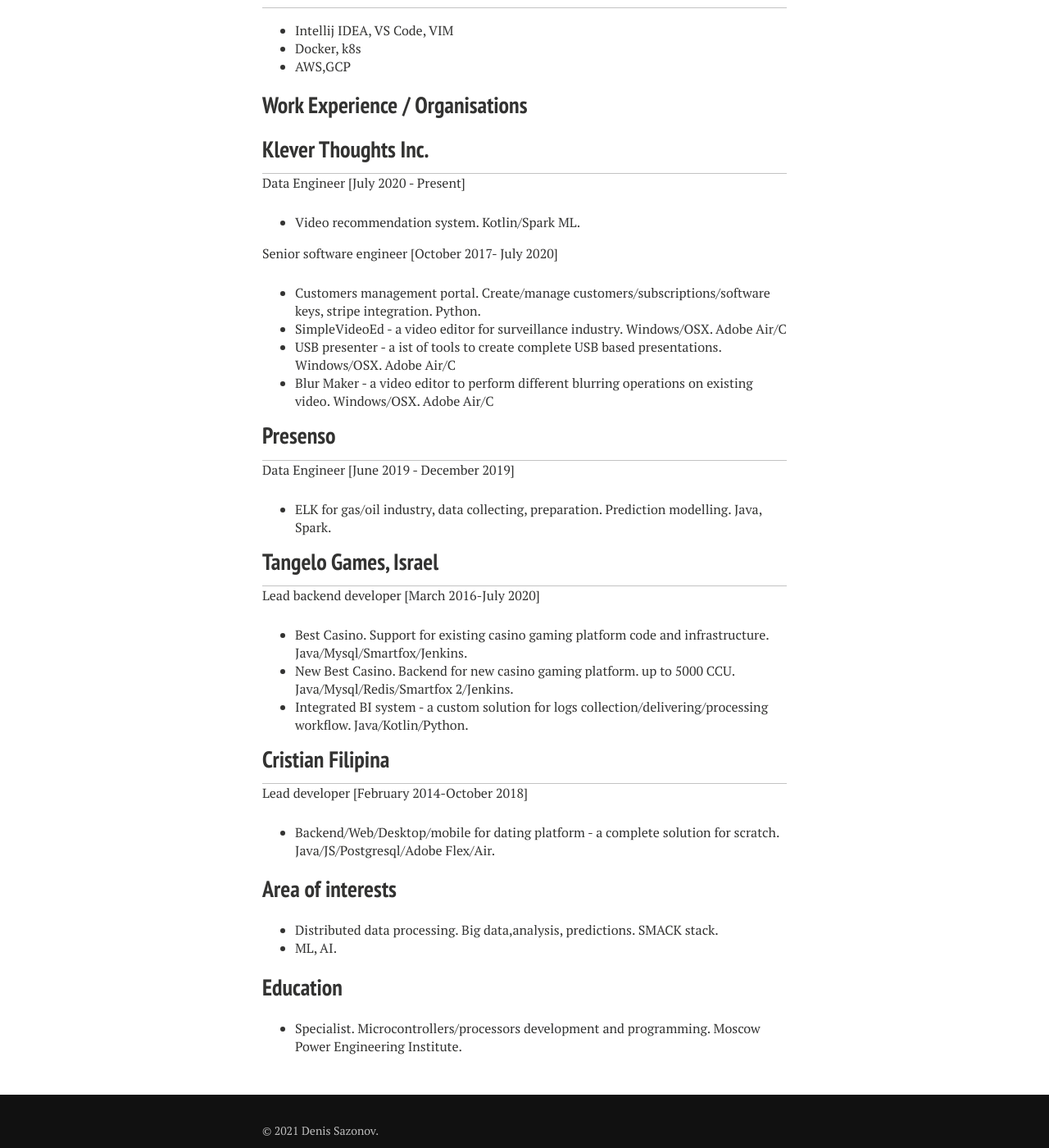
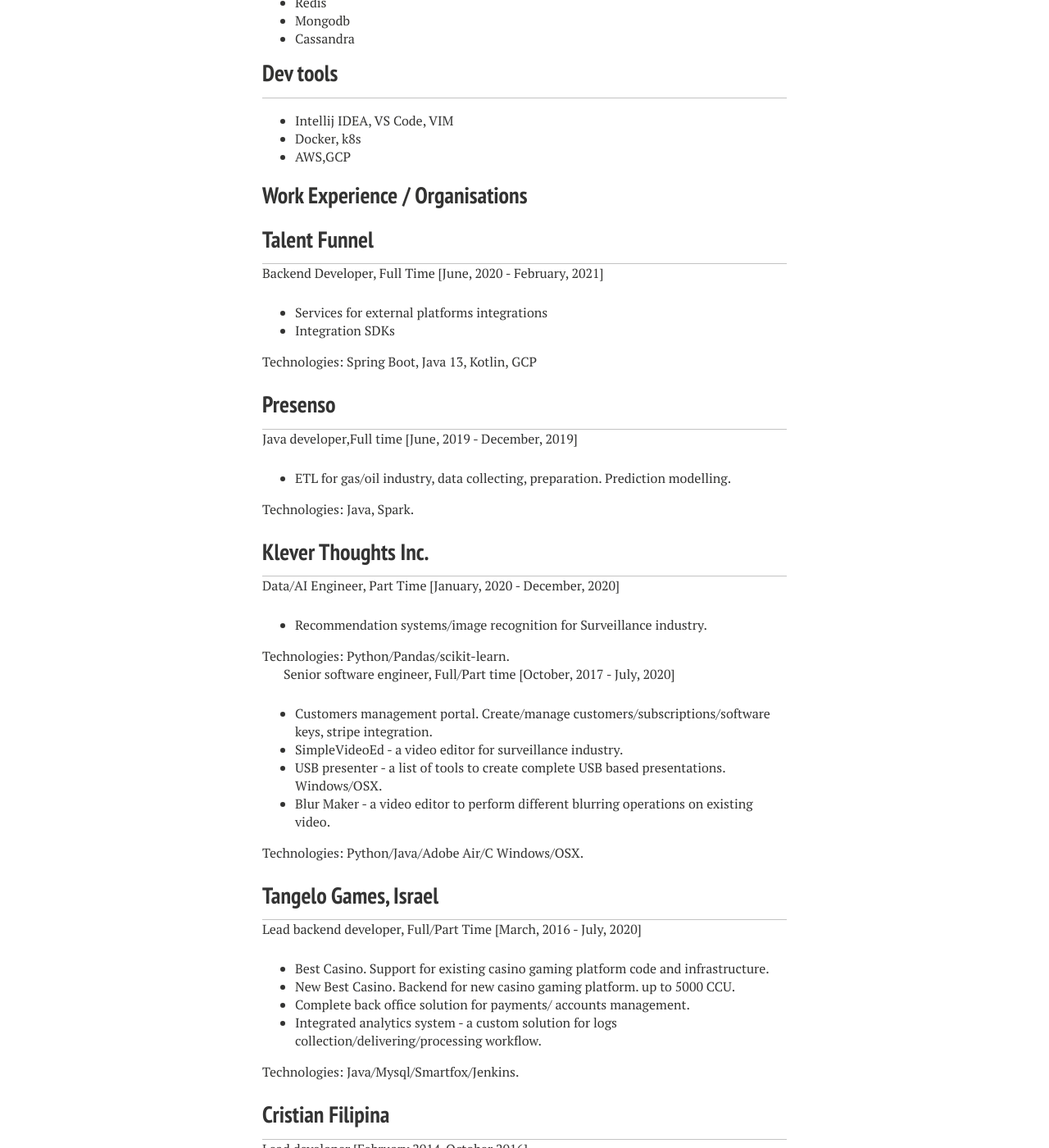
Before and after one commit to sadensmol/sadensmol.github.com, a Jekyll site: the page built from index.md, in a window 1280 px wide and 1400 px high, scrolled down 965 px. Shown: the whole window at 82% size. Built offline with Jekyll 4.4.1, drawn with Linux system fonts in a browser that asks for light colours; nearby versions of some CDN libraries; our own code applies the rules of GitHub Pages for plain Markdown files; some of the changed text lies outside the part shown.

Commit message:
fixed problems in resume

```diff
--- a/index.md
+++ b/index.md
@@ -7,19 +7,27 @@
 
 ## Highlight of achievements
 
-* Wrote a complete backend solution for Unity based online casino including BI part. Java/Kotlin/Python/Mysql/Redis .
-* Created a full pack of editors/tools for surveillance including customer management portal, helped to start a company from a startup. Python/Adobe Air/C/ffmpeg/windows/osx.
-* Provided a complete solution for dating portal, including back end, web, mobile applications. Text,video chats, profiles matching. Java/Adobe Air.
+* Wrote a complete backend solution for Unity based online casino including accounts managements, payments and analytics system.
+  Java/Kotlin/Python/Mysql/Redis.
+* Created a full pack of editors/tools for surveillance including customer management portal, and ML for image recognition.
+  helped to start a company from a startup.
+  Python/Adobe Air/C/ffmpeg/windows/osx.
+* Provided a complete solution for dating portal,
+  including back end, web, mobile applications. Text,video chats, profiles matching.
+  Java/Adobe Air.
+* Created custom DevOp tools for CD/CI for a small company, who developed e-commerce project.
+  Java/Bash/PostgreSQL.
 
 ## Skills and Proficiencies
 
-### Languages
+### Languages and overall experience
 
-* Java
-* Kotlin
-* Python
-* C
-* SQL
+* Java - 6 years (4 years for java 8 and 1.5 years for java 11)
+* Kotlin - 3 years
+* Python - 2 years
+* C - 4 years (mostly native functionality for different projects)
+* SQL - 6 years
+* NoSQL - 4 years
 
 ### Frameworks
 
@@ -42,35 +50,55 @@
 
 ## Work Experience / Organisations
 
-### Klever Thoughts Inc.
+### [Talent Funnel](https://www.talent-funnel.com/)
 
-Data Engineer [July 2020 - Present]
-* Video recommendation system. Kotlin/Spark ML.
+Backend Developer, Full Time [June, 2020 - February, 2021]
+* Services for external platforms integrations
+* Integration SDKs
 
-Senior software engineer [October 2017- July 2020]
-* Customers management portal. Create/manage customers/subscriptions/software keys, stripe integration. Python.
-* SimpleVideoEd - a video editor for surveillance industry. Windows/OSX. Adobe Air/C
-* USB presenter - a ist of tools to create complete USB based presentations. Windows/OSX. Adobe Air/C
-* Blur Maker - a video editor to perform different blurring operations on existing video. Windows/OSX. Adobe Air/C
+Technologies: Spring Boot, Java 13, Kotlin, GCP
 
-### Presenso
-Data Engineer [June 2019 - December 2019]
-* ELK for gas/oil industry, data collecting, preparation. Prediction modelling. Java, Spark.
+### [Presenso](https://industrial-ai.skf.com/)
+Java developer,Full time [June, 2019 - December, 2019]
+* ETL for gas/oil industry, data collecting, preparation. Prediction modelling.
 
-### Tangelo Games, Israel
-Lead backend developer [March 2016-July 2020]
- * Best Casino. Support for existing casino gaming platform code and infrastructure. Java/Mysql/Smartfox/Jenkins.
- * New Best Casino. Backend for new casino gaming platform. up to 5000 CCU. Java/Mysql/Redis/Smartfox 2/Jenkins.
- * Integrated BI system - a custom solution for logs collection/delivering/processing workflow. Java/Kotlin/Python.
+Technologies: Java, Spark.
 
-### Cristian Filipina
-Lead developer [February 2014-October 2018]
-* Backend/Web/Desktop/mobile for dating platform - a complete solution for scratch. Java/JS/Postgresql/Adobe Flex/Air.
+
+### [Klever Thoughts Inc.](https://www.investigationve.com/)
+Data/AI Engineer, Part Time [January, 2020 - December, 2020]
+* Recommendation systems/image recognition for Surveillance industry.
+
+Technologies: Python/Pandas/scikit-learn.
+
+Senior software engineer, Full/Part time [October, 2017 - July, 2020]
+* Customers management portal. Create/manage customers/subscriptions/software keys, stripe integration.
+* SimpleVideoEd - a video editor for surveillance industry.
+* USB presenter - a list of tools to create complete USB based presentations. Windows/OSX.
+* Blur Maker - a video editor to perform different blurring operations on existing video.
+
+Technologies: Python/Java/Adobe Air/C Windows/OSX.
+
+### [Tangelo Games, Israel](https://tangelogames.com/)
+Lead backend developer, Full/Part Time [March, 2016 - July, 2020]
+* Best Casino. Support for existing casino gaming platform code and infrastructure.
+* New Best Casino. Backend for new casino gaming platform. up to 5000 CCU.
+* Complete back office solution for payments/ accounts management.
+* Integrated analytics system - a custom solution for logs collection/delivering/processing workflow.
+
+Technologies: Java/Mysql/Smartfox/Jenkins.
+
+### [Cristian Filipina](https://www.christianfilipina.com/)
+Lead developer [February 2014-October 2016]
+* Backend/Web/Desktop/mobile for dating platform - a complete solution for scratch.
+
+Technologies: Java/JS/Postgresql/Adobe Flex/Air.
 
 ## Area of interests
 
-* Distributed data processing. Big data,analysis, predictions. SMACK stack.
+* Java/Kotlin/Python
+* Microservices based and distributed architectures, k8s, high load projects.
 * ML, AI.
 
 ## Education
-* Specialist. Microcontrollers/processors development and programming. Moscow Power Engineering Institute.
+* Master Degree. IT, Microcontrollers/processors development and programming. Moscow Power Engineering Institute.
```
